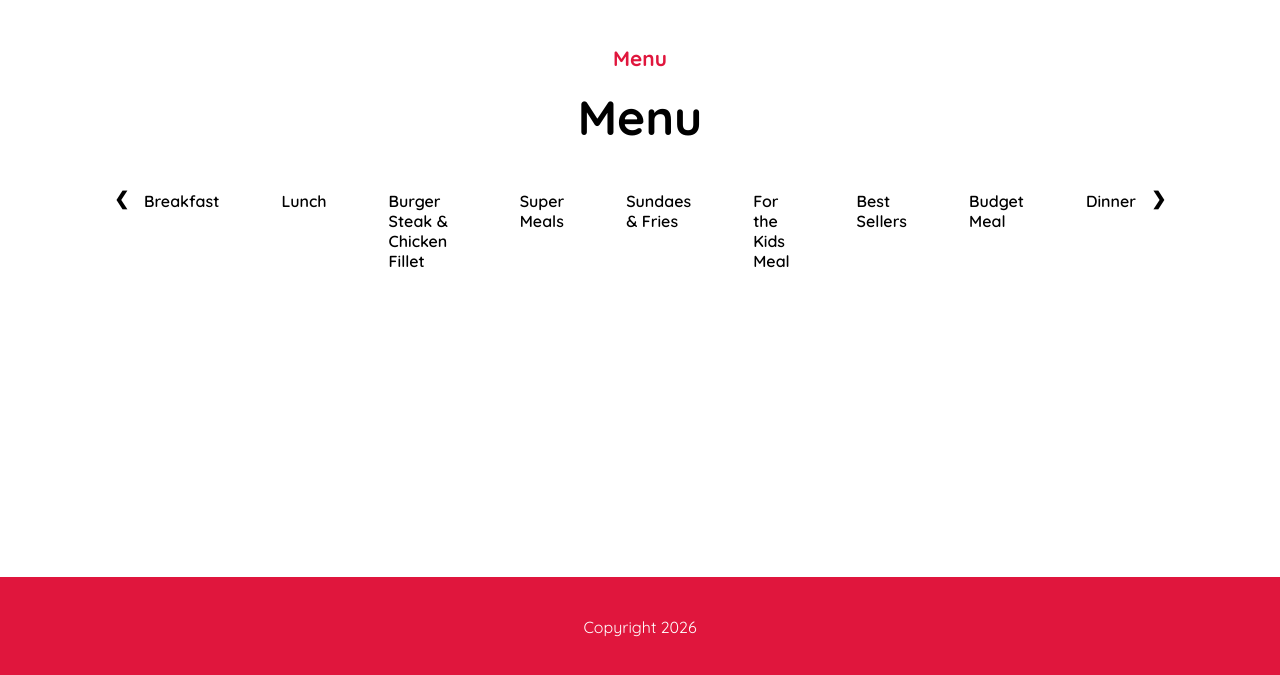
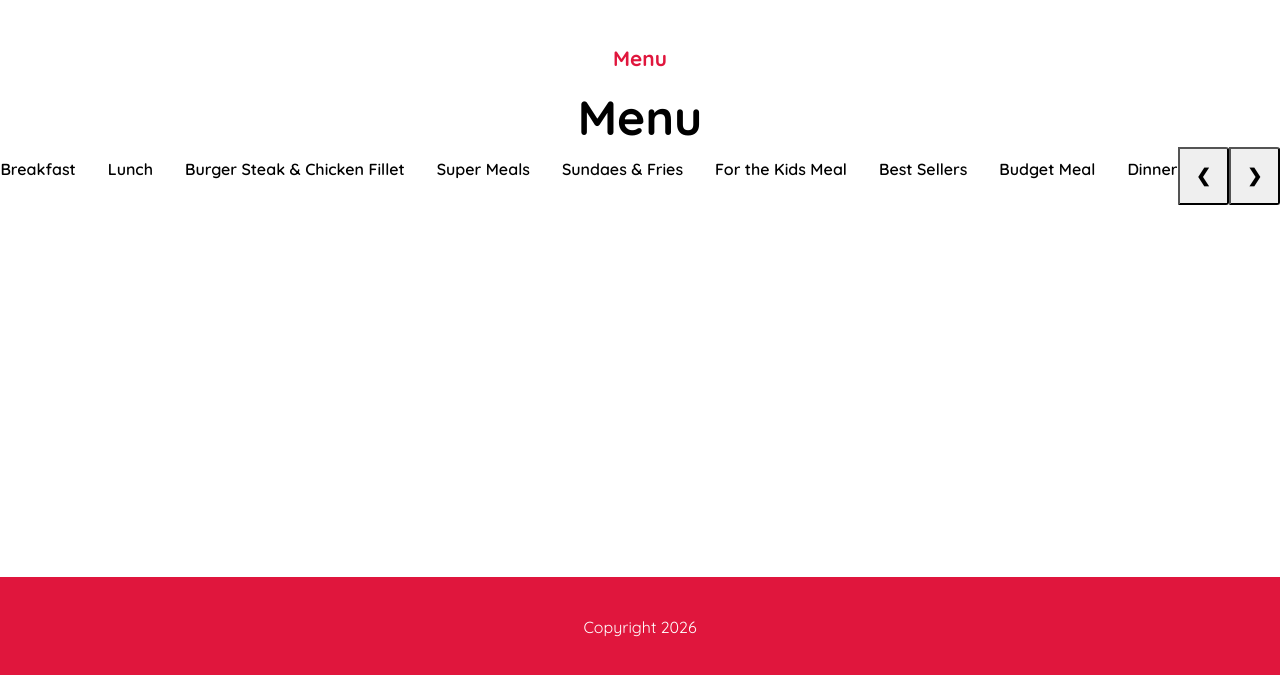
Before and after one commit to xamdp/restaurant-page, a website built with webpack: page src/template.html in a window 1280 px wide. Both pictures are taken after a click on the button "Menu". Shown: the part 123-798 px from the top of the page. Built offline with nearby package versions, Linux system fonts and the light colour scheme.

Commit message:
feat: working carousel, will fix button placement

```diff
--- a/src/menu.js
+++ b/src/menu.js
@@ -31,33 +31,38 @@ function Menu() {
 
 
 
-	const navBtns = document.createElement("div");
-	const prevBtn = document.createElement("span");  // left
-	const nextBtn = document.createElement("span"); // right
+	const prevBtn = document.createElement("button");  // left
+	const nextBtn = document.createElement("button"); // right
 
+	prevBtn.type = "button"
+	nextBtn.type = "button"
 	carouselInner.classList.add("carousel-inner")
-	navBtns.classList.add("nav-btns")
+	// navBtns.classList.add("nav-btns")
 	prevBtn.classList.add("left")
 	nextBtn.classList.add("right")
 	prevBtn.textContent = "\u276E"
 	nextBtn.textContent = "\u276F"
 
-	navBtns.append(prevBtn, nextBtn)
-	carouselInner.append(navBtns);
-	carouselContainer.append(carouselInner)
-
+	// navBtns.append(prevBtn, nextBtn)
+	carouselContainer.append(carouselInner, prevBtn, nextBtn)
 
 	titleContainer.append(p, title);
 	menuDiv.append(titleContainer, carouselContainer);
 	contentDiv.appendChild(menuDiv);
 
-	const right = document.querySelector(".right")
-	const left = document.querySelector(".left")
-	const track = document.querySelector(".carousel-inner")
-	const navs = document.querySelector(".nav-btns")
 
-	const carouselWidth = document.querySelector(".carousel-container").offsetWidth;
-	// navs.style.width = carouselWidth + 'px';
+	document.querySelectorAll('.carousel-container').forEach((carousel) => {
+		const inner = carousel.querySelector(".carousel-inner")
+		const slides = inner.children;
+
+		carousel.querySelector(".left").addEventListener('click', () => {
+			inner.prepend(slides[slides.length - 1]);
+		})
+
+		carousel.querySelector(".right").addEventListener('click', () => {
+			inner.append(slides[0]);
+		})
+	})
 
 }
 
--- a/src/styles.css
+++ b/src/styles.css
@@ -212,11 +212,6 @@ nav button {
 	transition: backround-color 0.6s ease;
 }
 
-.active,
-.dot:hover {
-	/* background-color: #717171; */
-}
-
 .fade {
 	animation-name: fade;
 	animation-duration: 1.5s
@@ -255,24 +250,23 @@ nav button {
 
 .carousel-container {
 	margin-top: 2rem;
-	overflow: hidden;
 	width: 100%;
 	display: flex;
-	justify-content: center;
-
+	position: relative;
+	margin: 0 auto;
 }
 
-.carousel-inner {
-	width: 80%;
+.carousel-container .carousel-inner {
+	width: 100%;
 	position: relative;
 	display: flex;
-	gap: 30px;
 	justify-content: center;
+	transform: 2s;
 }
 
-.text-box {
+.carousel-container .text-box {
+	flex-shrink: 0;
 	padding: 12px 16px;
-	/* border: 1px solid black; */
 }
 
 .text-box p {
@@ -295,22 +289,12 @@ nav button {
 .left,
 .right {
 	cursor: pointer;
-	position: absolute;
-	top: 50%;
-	width: auto;
+	/* position: relative; */
+	/* top: 50%; */
+	/* width: auto; */
 	padding: 16px;
 	color: black;
 	font-weight: bold;
 	font-size: 18px;
 	border-radius: 0 3px 3px 0;
-	user-select: none;
-	pointer-events: auto;
 }
-
-.nav-btns .right {
-	right: -30px;
-}
-
-.nav-btns .left {
-	left: -30px;
-}
```
